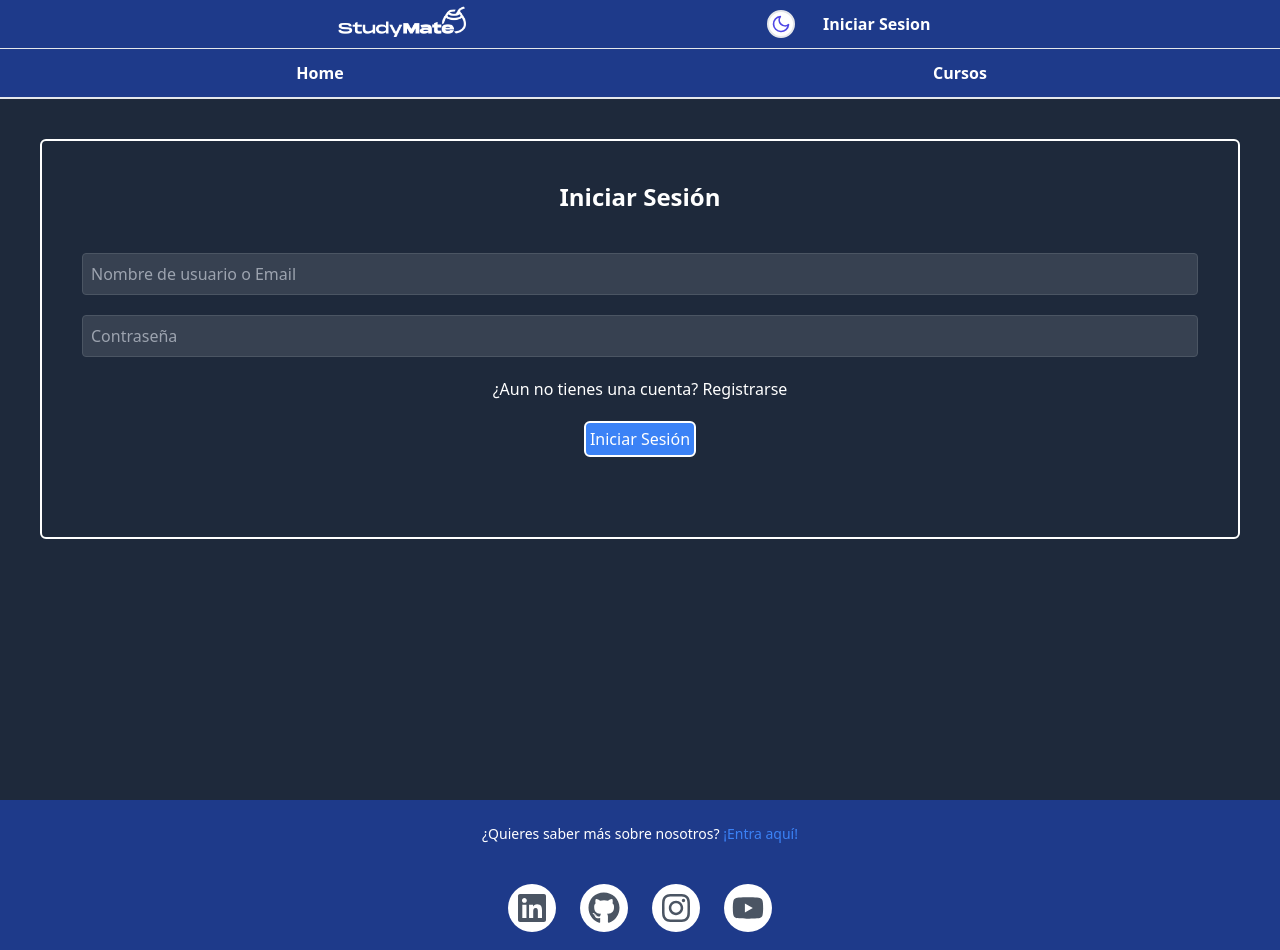
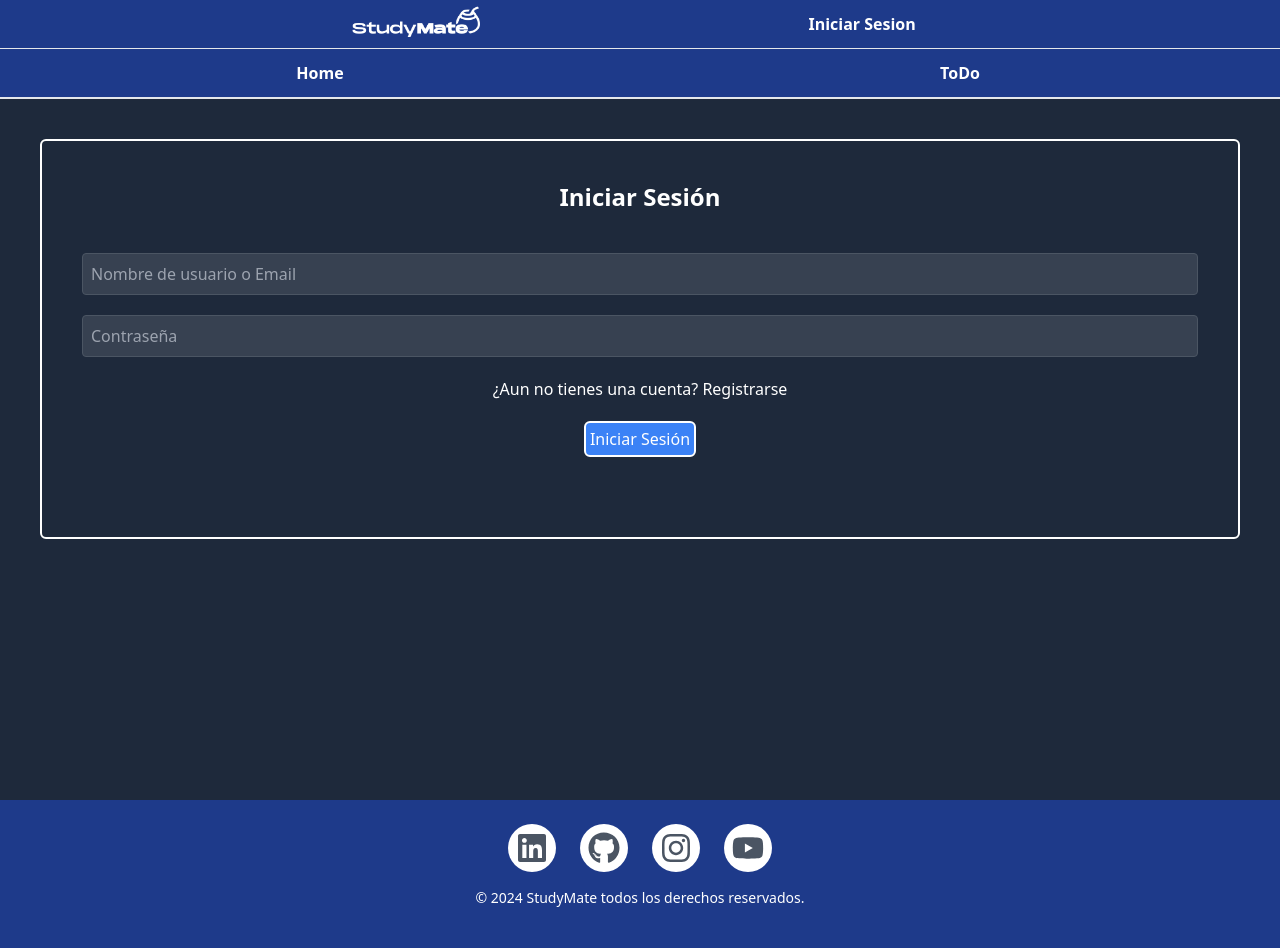
Before and after one commit to CodeCraftersHackathon/repositorio-CodeCrafters, a React (Vite) app in the folder client/: page /login in a window 1280 px wide. Shown: the top 950 px of the page. Built offline with nearby package versions, Linux system fonts and the light colour scheme.

Commit message:
feat: :sparkles: se agrego una landing page

```diff
--- a/client/components/CardCourse.component.jsx
+++ b/client/src/components/Cards.component.jsx
@@ -1,27 +1,27 @@
-export const CardCourse = ({ img, title, content, children, footer = true, nav, subTitle }) => {
+export const Cards = ({ img, title, content, children, footer = true, nav, subTitle }) => {
 
   const altImg = `https://ui-avatars.com/api?background=random&name=${title}`
 
   return (
-      <article className="bg-white shadow rounded border-2 border-blue-300 group w-72
+      <article className="bg-white shadow rounded-xl border-2 border-blue-300 group w-72
       hover:shadow-2xl hover:shadow-blue-300 hover:border-blue-300 relative z-10">
 
           < div className="relative overflow-hidden cursor-pointer">
 
               {/* IMG */}
-              <div className="h-96 w-72">
+              <div className="h-72 w-72 rounded-xl">
                   <img src={img ? img : altImg} alt={`${title} img`}
-                      className="h-full w-full object-cover duration-500 transition-transform
-                  group-hover:scale-125" />
+                      className="h-full w-full object-cover duration-700 transition-transform
+                  group-hover:scale-125 rounded-xl" />
               </div>
 
               {/* OSCURIDAD POR ENCIMA*/}
-              <div className="absolute inset-0 bg-gradient-to-b from-transparent via-transparent to-black/5 group-hover:from-black/60 group-hover:via-black/50 group-hover:to-black/60"></div>
+              <div className="rounded-xl absolute inset-0 bg-gradient-to-b from-transparent via-transparent to-black/5 group-hover:from-black/30 group-hover:via-black/40 group-hover:to-black/50"></div>
 
               {/* TITULO Y CONTENIDO */}
               <div
                   onClick={nav}
-                  className="p-5 space-y-3 absolute inset-0
+                  className="p-5 space-y-3 absolute inset-0 rounded-xl
                   from-transparent via-transparent to-black/45 bg-gradient-to-b
                   translate-y-[60%] transition-all duration-500 group-hover:translate-y-10
                   ">
@@ -36,7 +36,7 @@ export const CardCourse = ({ img, title, content, children, footer = true, nav,
 
                   <button className="text-black text-md text-justify opacity-0 transition-opacity duration-300 group-hover:opacity-100 group-hover:animate-pulse rounded bg-slate-50 px-1 group-hover:underline group-hover:font-bold"
                   >
-                      ¡Ver!
+                      ¡Ir!
                   </button>
               </div>
 
--- a/client/src/components/Layout.component.jsx
+++ /dev/null
@@ -1,48 +0,0 @@
-import { Footer } from "./Footer.component"
-import { Header } from "./Header.component"
-import { useLocation, useNavigate } from "react-router-dom";
-import { useEffect, useContext } from "react";
-import { ToastContainer } from 'react-toastify';
-import 'react-toastify/dist/ReactToastify.css';
-import { PageContext } from "../context/App.context";
-import { useToast } from "../hooks/useToast";
-
-export const Layout = ({ children }) => {
-
-    const navigate = useNavigate()
-
-    const location = useLocation();
-
-    const { state, logout } = useContext(PageContext)
-
-    const handleLogout = () => {
-        useToast(200, "Sesión cerrada");
-        logout();
-    };
-
-    const { darkTheme } = useContext(PageContext)
-
-    useEffect(() => {
-        if (location.pathname === "/") {
-            document.body.style.overflow = "hidden";
-        } else {
-            document.body.style.overflow = "auto";
-        }
-    }, [location.pathname]);
-
-    return (
-        <>
-            <div className="h-screen">
-                <div className="flex flex-col h-full min-h-screen w-full" >
-
-                    <Header />
-                    <ToastContainer />
-                    <main className={`flex flex-grow text-center bg-slate-800 min-w-screen z-10 p-10 justify-center items-center'}`}>
-                        {children}
-                    </main>
-                </div >
-                <Footer />
-            </div>
-        </>
-    )
-}
--- a/client/src/components/Footer.component.jsx
+++ b/client/src/components/layout/Footer.component.jsx
@@ -26,17 +26,6 @@ export const Footer = () => {
     return (
         <div className={`bg-blue-900 py-6 space-y-4`}>
             <div className="container mx-auto px-4 max-w-4xl">
-                <div className="text-center text-sm text-white pb-8">
-                    <p className="mb-2">
-                        ¿Quieres saber más sobre nosotros?{" "}
-                        <a
-                            href="/about"
-                            className="text-blue-500 hover:text-blue-300 transition-colors duration-300 hover:underline"
-                        >
-                            ¡Entra aquí!
-                        </a>
-                    </p>
-                </div>
                 <ul className="flex justify-center items-center space-x-6 pb-4">
                     <li className="relative group">
                         <a
--- a/client/src/components/Header.component.jsx
+++ b/client/src/components/layout/Header.component.jsx
@@ -1,10 +1,8 @@
 import { IoMenu } from "react-icons/io5";
 import { IoCloseSharp } from "react-icons/io5";
-import { FiSun } from "react-icons/fi";
-import { FiMoon } from "react-icons/fi";
-import { useToggle } from "../hooks/useToggle"
+import { useToggle } from "../../hooks/useToggle"
 import { useContext } from "react";
-import { PageContext } from "../context/App.context";
+import { PageContext } from "../../context/App.context";
 import { useNavigate } from "react-router-dom";
 import logo from "/logotipo.png";
 
@@ -13,7 +11,7 @@ export const Header = () => {
     const navigate = useNavigate()
 
     const username = localStorage.getItem("username");
-    const { darkTheme, toggleTheme, state, logout } = useContext(PageContext)
+    const { state, logout } = useContext(PageContext)
     const { toggle: toggleMenu, handleToggle: handleToggleMenu } = useToggle()
 
     const handleLogout = () => {
@@ -51,13 +49,6 @@ export const Header = () => {
                     </div>
 
                     <div className='flex items-center'>
-                        {/* //!TEMA */}
-                        <button className={`rounded-full p-3 mr-4 transition-colors focus:ring-2 h-6 w-6 flex items-center justify-center hover:bg-slate-100 border-2 bg-white ${!darkTheme ? "focus:ring-yellow-200 hover:bg-indigo-400" : "focus:ring-indigo-200 hover:bg-yellow-300"}`} onClick={() => toggleTheme(!darkTheme)}>
-
-                            <i className={`${!darkTheme ? "text-yellow-500" : "text-indigo-600"} text-xl`} >
-                                {!darkTheme ? < FiSun /> : <FiMoon />}
-                            </i>
-                        </button>
 
                         {/* //! USER */}
                         {state.logged ? (
@@ -92,8 +83,8 @@ export const Header = () => {
                     </li>
 
                     <li className="py-2">
-                        <a href="#" onClick={() => navigate("/courses")} className="group relative before:absolute before:inset-x-0 before:bottom-0 before:h-2 before:origin-right before:scale-x-0 before:bg-ipf-green-l before:transition before:duration-300 hover:before:origin-left hover:before:scale-x-100  px-3">
-                            <span className="relative text-white group-hover:text-border font-semibold">Cursos</span>
+                        <a href="#" onClick={() => navigate("/auth/todo")} className="group relative before:absolute before:inset-x-0 before:bottom-0 before:h-2 before:origin-right before:scale-x-0 before:bg-ipf-green-l before:transition before:duration-300 hover:before:origin-left hover:before:scale-x-100  px-3">
+                            <span className="relative text-white group-hover:text-border font-semibold">ToDo</span>
                         </a>
                     </li>
 
@@ -101,7 +92,7 @@ export const Header = () => {
                         (
                             <>
                                 <li className="py-2">
-                                    <a href="#" onClick={() => navigate("/auth/profile")} className="group relative before:absolute before:inset-x-0 before:bottom-0 before:h-2 before:origin-right before:scale-x-0 before:bg-ipf-green-l before:transition before:duration-300 hover:before:origin-left hover:before:scale-x-100  px-3">
+                                    <a href="#" onClick={() => navigate("/auth/perfil")} className="group relative before:absolute before:inset-x-0 before:bottom-0 before:h-2 before:origin-right before:scale-x-0 before:bg-ipf-green-l before:transition before:duration-300 hover:before:origin-left hover:before:scale-x-100  px-3">
                                         <span className="relative text-white group-hover:text-border font-semibold">Profile</span>
                                     </a>
                                 </li>
--- /dev/null
+++ b/client/src/components/layout/Layout.component.jsx
@@ -0,0 +1,22 @@
+import { Footer } from "./Footer.component"
+import { Header } from "./Header.component"
+import { ToastContainer } from 'react-toastify';
+import 'react-toastify/dist/ReactToastify.css';
+
+export const Layout = ({ children }) => {
+
+    return (
+        <>
+            <div className="">
+                <div className="flex flex-col h-full min-h-screen w-full" >
+                    <Header />
+                    <ToastContainer />
+                    <main className={`flex flex-grow text-center bg-slate-800 min-w-screen z-10 p-10 justify-center items-center'}`}>
+                        {children}
+                    </main>
+                </div >
+                <Footer />
+            </div>
+        </>
+    )
+}
--- a/client/src/pages/authPages/Libreta.jsx
+++ b/client/src/pages/authPages/Libreta.jsx
@@ -1,5 +1,5 @@
 import { useEffect, useState } from "react";
-import { Layout } from "../../components/Layout.component";
+import { Layout } from "../../components/layout/Layout.component";
 
 export const Libreta = () => {
     const [materias, setMaterias] = useState([]);
--- a/client/src/pages/publicPages/Index.jsx
+++ b/client/src/pages/publicPages/Index.jsx
@@ -1,7 +1,33 @@
 import React from 'react'
+import { Layout } from '../../components/layout/Layout.component'
+import { Cards } from "../../components/Cards.component"
+import { useNavigate } from 'react-router-dom'
 
 export const Index = () => {
+
+    const name = localStorage.getItem("username")
+    const navigate = useNavigate()
+
     return (
-        <div>Index</div>
+        <Layout>
+            <div className='flex flex-col space-y-5'>
+                {name &&
+                    <>
+                        <h1 className="text-white font-bold text-xl">¡Bienvenido: {name}!</h1>
+                        <h3 className='text-white font-bold text-md'>¿Qué quieres hacer hoy?</h3>
+                    </>
+                }
+
+                <div className="grid grid-cols-2 grid-rows-2 gap-5">
+                    <Cards title={"Actividades de opcion multiple"} content={"Genera actividades multiple choice mediante inteligencia artificial en base a un tema que desees estudiar"} footer={false} nav={()=>navigate("/auth/multiplechoice")} />
+
+                    <Cards content={"Genera preguntas sobre algun tema y mide tus conocimientos con la inteligencia artificial"} title={"Actividades de respuesta libre"} footer={false} />
+
+                    <Cards content={"Sube una imagen o un texto y obten resumenes mediante IA"} title={"Resumir un texto"} footer={false} />
+
+                    <Cards content={"Lleva registros de tus calificaciones"} title={"Libreta"} footer={false} />
+                </div>
+            </div>
+        </Layout >
     )
 }
--- a/client/src/pages/publicPages/Login.jsx
+++ b/client/src/pages/publicPages/Login.jsx
@@ -1,5 +1,5 @@
 import React from 'react'
-import { Layout } from '../../components/Layout.component'
+import { Layout } from '../../components/layout/Layout.component'
 import { useNavigate } from 'react-router-dom'
 import { GoogleLogin } from '@react-oauth/google';
 import { useForm } from "../../hooks/newForm"
--- a/client/src/pages/publicPages/Register.jsx
+++ b/client/src/pages/publicPages/Register.jsx
@@ -1,5 +1,5 @@
 import React from 'react'
-import { Layout } from '../../components/Layout.component'
+import { Layout } from '../../components/layout/Layout.component'
 import { useNavigate } from 'react-router-dom'
 import { GoogleLogin } from '@react-oauth/google';
 import { useForm } from "../../hooks/newForm";
--- a/client/src/routes/MainRoutesPrivate.jsx
+++ b/client/src/routes/MainRoutesPrivate.jsx
@@ -1,5 +1,6 @@
 import { Routes, Route } from "react-router-dom"
 import { Libreta } from "../pages/authPages/Libreta"
+import { ToDo } from "../pages/authPages/ToDo"
 
 
 export const MainRoutesPrivate = () => {
@@ -11,6 +12,7 @@ export const MainRoutesPrivate = () => {
             <Routes>
 
                 <Route path="/libreta" element={<Libreta />} />
+                <Route path="/todo" element={<ToDo />} />
 
             </Routes>
         </>
```
Also changed, not shown: client/src/pages/authPages/ToDo.jsx (renamed from client/src/pages/publicPages/ToDo.jsx, +4 -10 lines).
